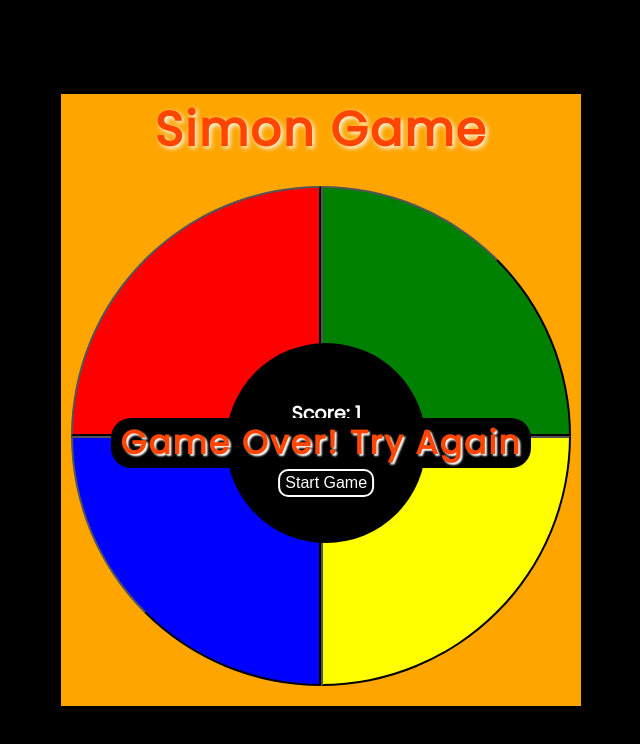
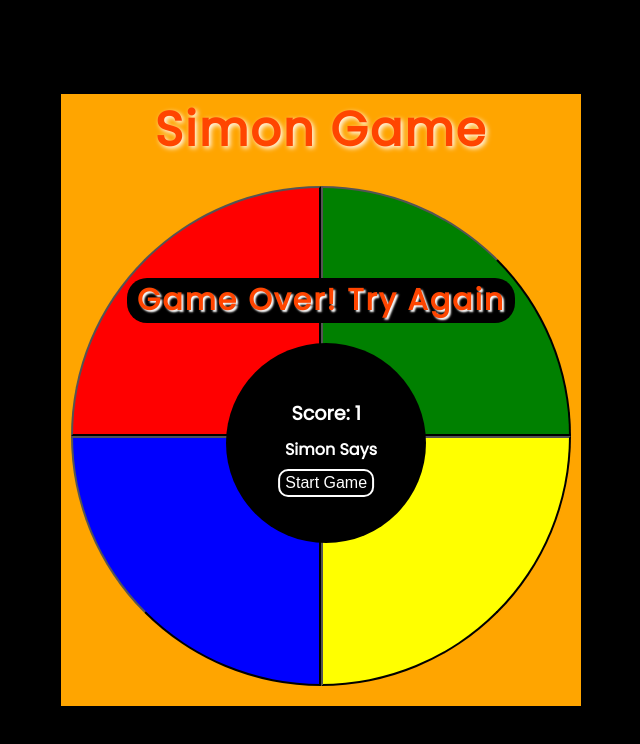
Before and after one commit to ronaldpannel/Simon-Game, a plain HTML site: page index.html in a window 1280 px wide. Both pictures are taken after a click on the button 515 px from the left and 311 px from the top of the page. Shown: the whole page, without its empty margins (319-959 px from the left). Drawn offline with Linux system fonts and the light colour scheme.

Commit message:
Add files via upload

```diff
--- a/index.html
+++ b/index.html
@@ -14,13 +14,13 @@
     <link rel="stylesheet" href="styles.css" />
   </head>
   <body>
-
     <div class="container" id="container">
       <h1 class="title">Simon Game</h1>
 
       <div class="gameOver" id="gameOver">
         <h2>Game Over! Try Again</h2>
       </div>
+      <p class="simonSays" id="simonSays">Simon Says</p>
 
       <div class="center">
         <h3 class="score">Score: <span id="scoreValue">1</span></h3>
@@ -33,17 +33,32 @@
         <audio id="yellowAudio" src="yellow.mp3"></audio>
         <audio id="wrongAudio" src="wrong.mp3"></audio>
         <div class="btnDivs">
-          <button  onclick="handleButtonClick('red')" class="btn redBtn" id="red"></button>
-          <button   onclick="handleButtonClick('green')"class="btn greenBtn" id="green"></button>
+          <button
+            onclick="handleButtonClick('red')"
+            class="btn redBtn"
+            id="red"
+          ></button>
+          <button
+            onclick="handleButtonClick('green')"
+            class="btn greenBtn"
+            id="green"
+          ></button>
         </div>
         <div class="btnDivs">
-          <button   onclick="handleButtonClick('blue')" class="btn blueBtn" id="blue"></button>
-          <button   onclick="handleButtonClick('yellow')"class="btn yellowBtn" id="yellow"></button>
+          <button
+            onclick="handleButtonClick('blue')"
+            class="btn blueBtn"
+            id="blue"
+          ></button>
+          <button
+            onclick="handleButtonClick('yellow')"
+            class="btn yellowBtn"
+            id="yellow"
+          ></button>
         </div>
       </div>
     </div>
 
-
     <script src="index.js"></script>
   </body>
 </html>
--- a/index.js
+++ b/index.js
@@ -1,6 +1,7 @@
 const container = document.getElementById("container");
 const score = document.getElementById("scoreValue");
 const gameOverDisplay = document.getElementById("gameOver");
+const simonSays = document.getElementById("simonSays");
 
 const redBtn = document.getElementById("red");
 const blueBtn = document.getElementById("blue");
@@ -51,6 +52,7 @@ function highlightButton(color) {
 function handleButtonClick(color) {
   userSequence.push(color);
   highlightButton(color);
+  simonSays.classList.remove("gameOverActive");
   if (highlightButton(color) === "red") {
     redAudio.play();
   }
@@ -64,6 +66,7 @@ function handleButtonClick(color) {
       score.innerText = round;
       simonSequence.push(generateRandomColor());
       setTimeout(() => {
+        simonSays.classList.add("gameOverActive");
         playSimonSequence();
       }, 3000);
     }
@@ -79,9 +82,8 @@ function handleButtonClick(color) {
 function startGame() {
   simonSequence.push(generateRandomColor());
   playSimonSequence();
+  simonSays.classList.add("gameOverActive");
 }
-console.log("simon", simonSequence);
-console.log("user", userSequence);
 
 function resetGame() {
   simonSequence = [];
--- a/styles.css
+++ b/styles.css
@@ -26,13 +26,22 @@ body {
   padding: 0 10px;
   border-radius: 20px;
   position: absolute;
-  top: 53%;
+  top: 30%;
   color: orangered;
-  font-size: 22px;
+  font-size: 20px;
   letter-spacing: 2px;
   font-weight: bold;
   text-shadow: 2px 2px 2px white;
   z-index: 50;
+}
+.simonSays {
+  position: absolute;
+  padding-left: 20px;
+  color: white;
+  font-weight: bold;
+  top: 56%;
+  display: none;
+  z-index: 60;
 }
 .title {
   color: orangered;
@@ -129,15 +138,8 @@ body {
 .gameOverActive {
   display: block;
 }
-/* @media (max-width: 400px) {
-  .container {
-    background-color: yellow;
+@media (max-width: 400px) {
+  .gameOver {
+    font-size: 18px;
   }
-  .redBtn,
-  .yellowBtn,
-  .greenBtn,
-  .blueBtn {
-    height: 50px;
-    width: 50px;
-  }
-} */
+}
```
